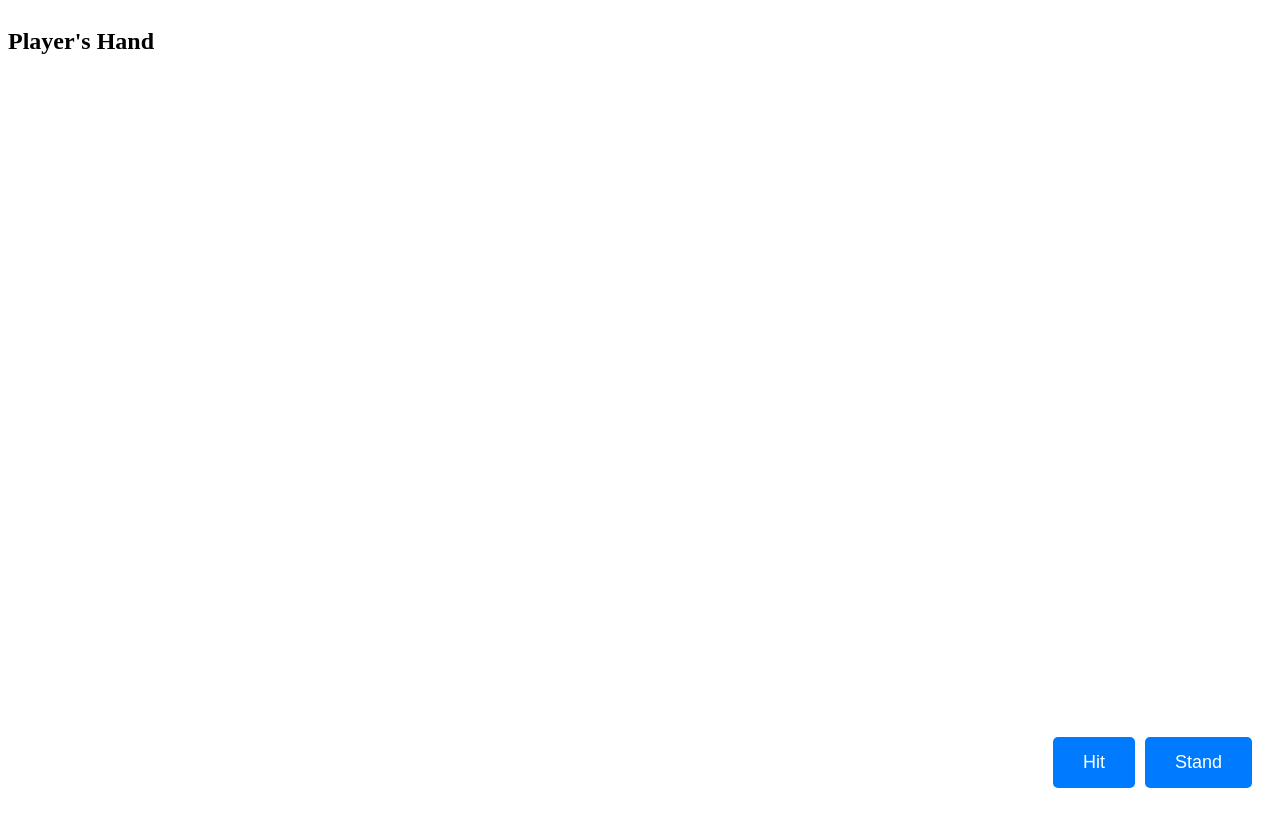
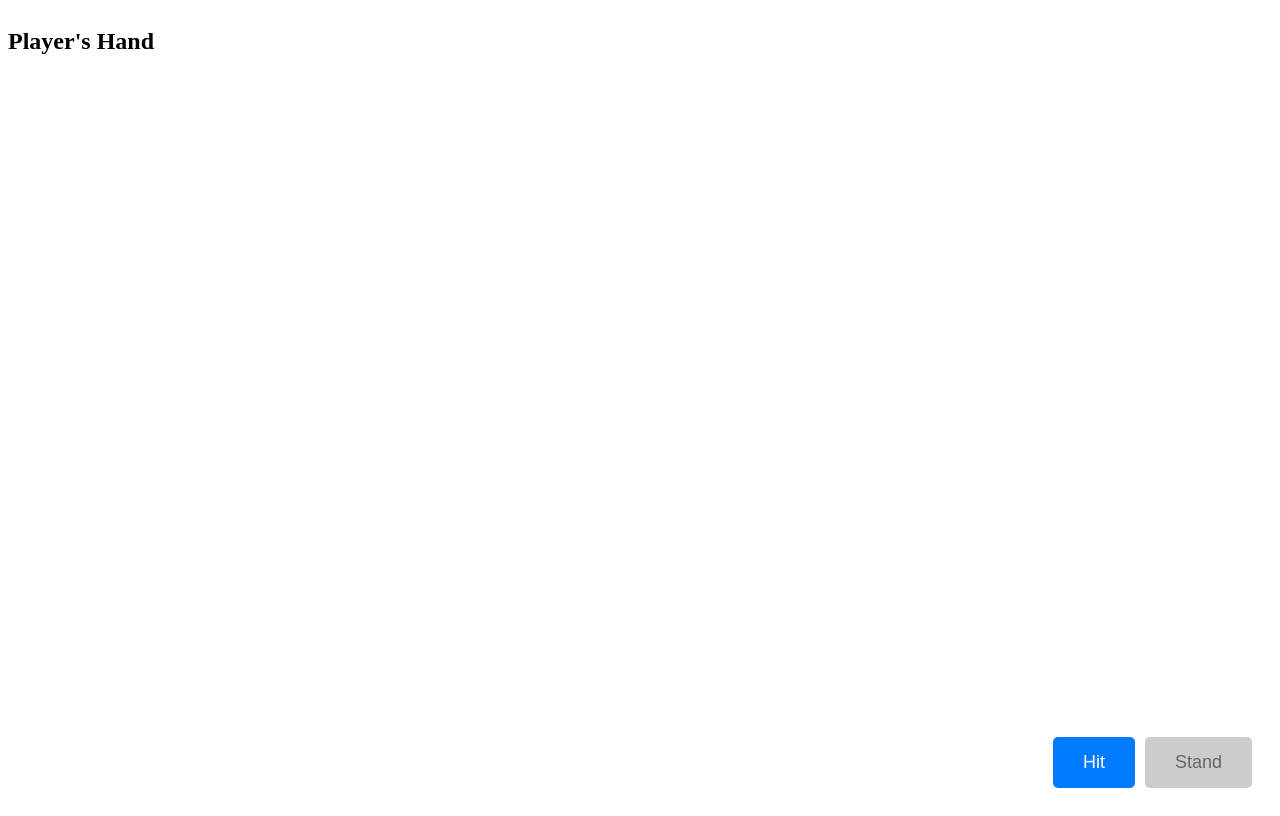
Before and after one commit to telenorbenedicte/vue-nuxt-blackjack, a Nuxt app: page / in a window 1280 px wide. Built offline with nearby package versions, Linux system fonts and the light colour scheme.

Commit message:
Disable stand if player hasn't drawn any cards

```diff
--- a/app.vue
+++ b/app.vue
@@ -5,7 +5,7 @@
     <!-- Button container for positioning -->
     <div class="button-container">
       <button @click="drawCard" :disabled="gameOver">Hit</button>
-      <button @click="stand" :disabled="gameOver">Stand</button>
+      <button @click="stand" :disabled="gameOver || playerCards.length === 0">Stand</button>
     </div>
 
     <!-- Display dealer's cards or message if no cards drawn -->
```
